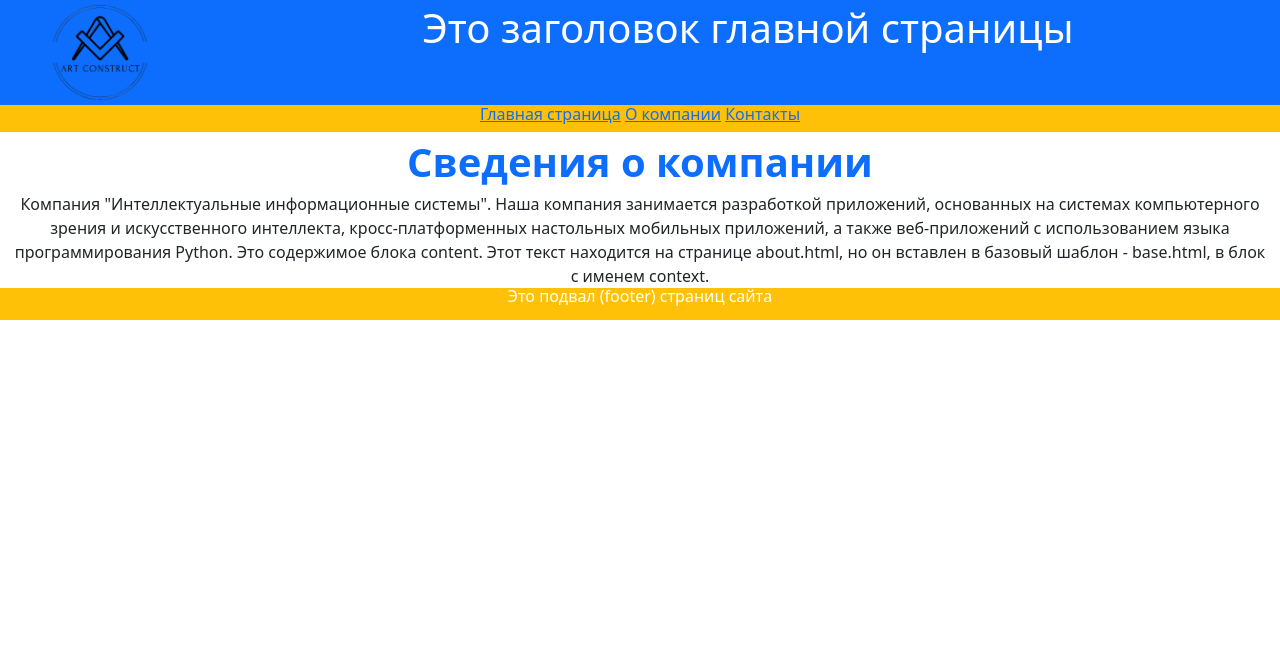
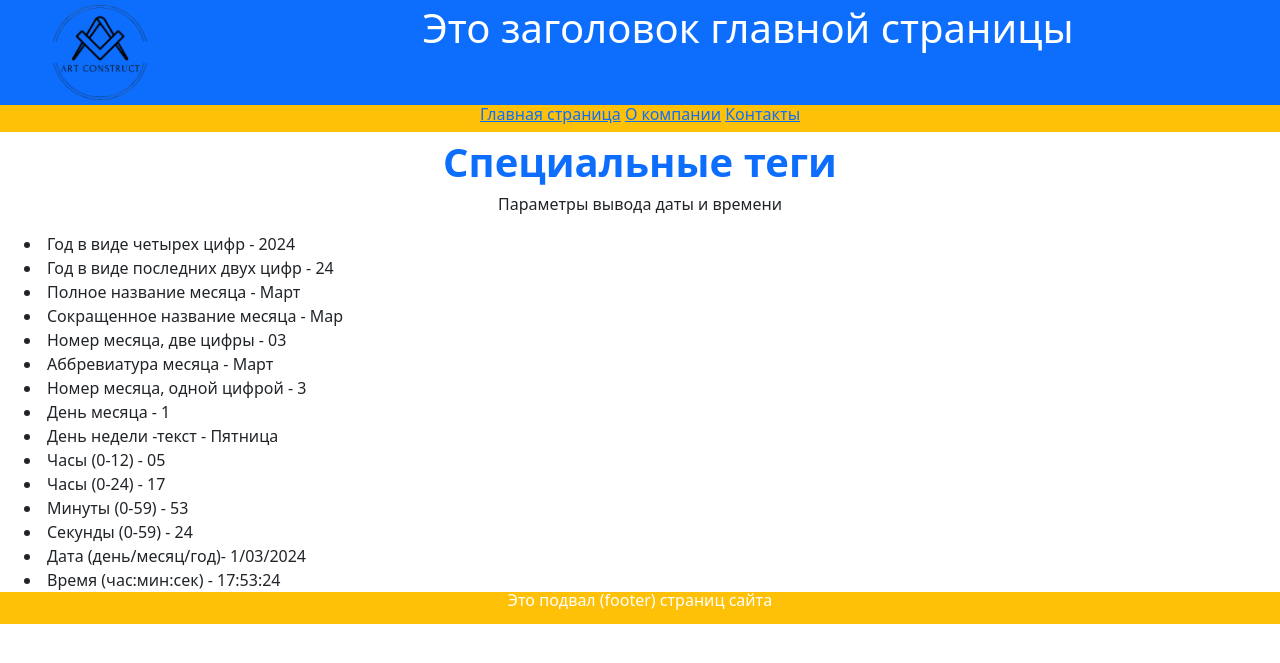
Before and after one commit to Kiraogi/Web_1, a Django app: page /about/ in a window 1280 px wide. Shown: the top 663 px of the page. Run offline with Django 5.2, Linux system fonts and the light colour scheme; some libraries are stand-ins or nearby versions.

Commit message:
Ver 0.08

```diff
--- a/Web_1/hello/firstapp/views.py
+++ b/Web_1/hello/firstapp/views.py
@@ -26,16 +26,20 @@ def index(request):
     # data = {'header': header, 'num': num, 'var1': var1, 'var2': var2}
     # return render(request, 'firstapp/index_app1.html', data)
 
-    header = 'Фильтры в шаблонах'  #
-    value_num = 5
-    value_date = datetime.datetime.now()
-    value_time = datetime.datetime.now()
-    value_title = 'Это пример использования фильтра title'
-    value_upper = 'Это пример использования фильтра upper'
-    value_lower = 'Это пример использования фильтра lower'
-    data = {'header': header, 'value_num': value_num, 'value_date': value_date, 'value_time': value_time,
-            'value_title': value_title, 'value_upper': value_upper, 'value_lower': value_lower}
-    return render(request, 'firstapp/index.html', data)
+    # header = 'Фильтры в шаблонах'  #
+    # value_num = 5
+    # value_date = datetime.datetime.now()
+    # value_time = datetime.datetime.now()
+    # value_title = 'Это пример использования фильтра title'
+    # value_upper = 'Это пример использования фильтра upper'
+    # value_lower = 'Это пример использования фильтра lower'
+    # data = {'header': header, 'value_num': value_num, 'value_date': value_date, 'value_time': value_time,
+    #         'value_title': value_title, 'value_upper': value_upper, 'value_lower': value_lower}
+
+    my_kv = ['I квартал ->', 'II квартал ->', 'III квартал ->', 'IV квартал ->']
+    my_month = ['Январь', 'Февраль', 'Март', 'Апрель', 'Май', 'Июнь', 'Июль', 'Август', 'Сентябрь', 'Октябрь', 'Ноябрь', 'Декабрь']
+    context = {'my_month': my_month, 'my_kv': my_kv}
+    return render(request, 'firstapp/index.html', context)
 
 
 def about(request):
--- a/Web_1/hello/templates/firstapp/about.html
+++ b/Web_1/hello/templates/firstapp/about.html
@@ -1,15 +1,26 @@
 {% extends "firstapp/base.html" %}
 {% block title %}О Компании{% endblock title %}
-{% block header %}Сведения о компании{% endblock header %}
+{% block header %}Специальные теги{% endblock header %}
 {% block content %}
-Компания "Интеллектуальные информационные системы".
-Наша компания занимается разработкой приложений,
-основанных на системах компьютерного зрения
-и искусственного интеллекта, кросс-платформенных настольных
-мобильных приложений, а также веб-приложений
-с использованием языка программирования Python.
-Это содержимое блока content. Этот текст находится на
-странице about.html, но он вставлен в базовый
-шаблон - base.html, в блок с именем context.
+<p>Параметры вывода даты и времени</p>
+<div class="container-fluid text-start">
+    <li>Год в виде четырех цифр - {% now "Y" %}</li>
+    <li>Год в виде последних двух цифр - {% now "y" %}</li>
+    <li>Полное название месяца - {% now "F" %}</li>
+    <li>Сокращенное название месяца - {% now "M" %}</li>
+    <li>Номер месяца, две цифры - {% now "m" %}</li>
+    <li>Аббревиатура месяца - {% now "N" %}</li>
+    <li>Номер месяца, одной цифрой - {% now "n" %}</li>
+    <li>День месяца - {% now "j" %}</li>
+    <li>День недели -текст - {% now "l" %}</li>
+    <li>Часы (0-12) - {% now "h" %}</li>
+    <li>Часы (0-24) - {% now "H" %}</li>
+    <li>Минуты (0-59) - {% now "i" %}</li>
+    <li>Секунды (0-59) - {% now "s" %}</li>
+    <li>Дата (день/месяц/год)- {% now "j/m/Y" %}</li>
+    <li>Время (час:мин:сек) - {% now "H:i:s" %}</li>
+
+</div>
+
 
 {% endblock content %}
```
Also changed, not shown: Web_1/hello/templates/firstapp/contact.html (+17 -6 lines), Web_1/hello/templates/firstapp/index.html (+18 -2 lines).
